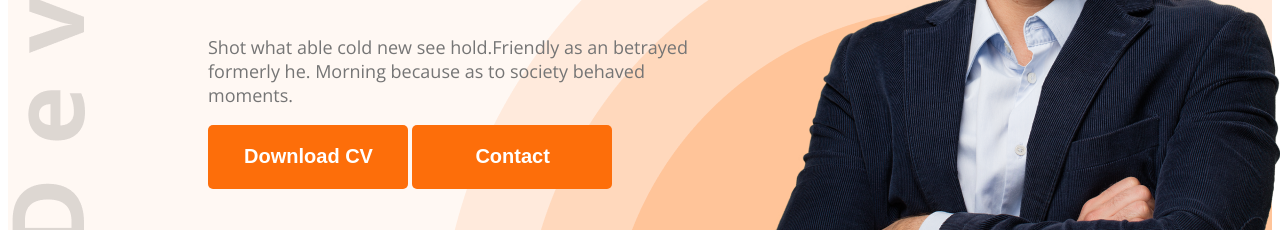
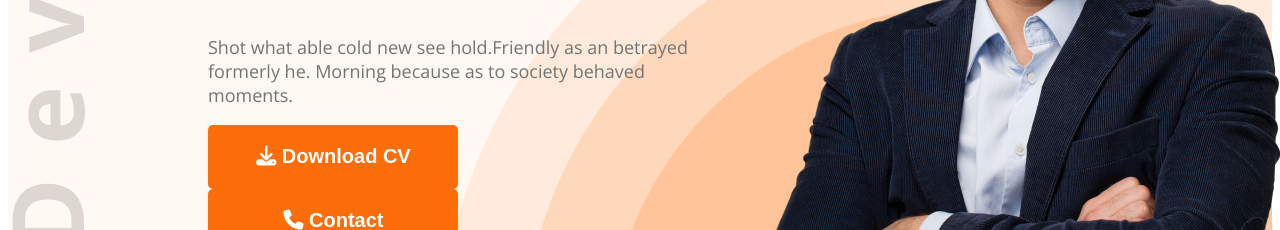
Before and after one commit to Banabir72/web-dev-portfolio, a plain HTML site: page index.html in a window 1280 px wide. Shown: the part 570-800 px from the top of the page. Drawn offline with nearby package versions, Linux system fonts and the light colour scheme.

Commit message:
added icon

```diff
--- a/index.html
+++ b/index.html
@@ -6,6 +6,8 @@
     <meta name="viewport" content="width=device-width, initial-scale=1.0">
     <title>Web Developer Portfolio</title>
     <link rel="stylesheet" href="styles/portfolio.css">
+    <script src="https://kit.fontawesome.com/4ba244626a.js" crossorigin="anonymous">
+    </script>
 </head>
 
 <body class="open-sans-normal">
@@ -24,8 +26,8 @@
                 <h1 class="banner-title dark-1">Mary hardy</h1>
                 <p class="banner-description dark-3">Shot what able cold new see hold.Friendly as an betrayed formerly
                     he. Morning because as to society behaved moments.</p>
-                <button class="btn-primary">Download CV</button>
-                <button class="btn-primary">Contact</button>
+                <button class="btn-primary"><i class="fa-solid fa-download"></i> Download CV</button>
+                <button class="btn-primary"><i class="fa-solid fa-phone"></i> Contact</button>
             </div>
             <img class="banner-pro-pic" src="images/hardy.png" alt="">
         </div>
@@ -145,7 +147,7 @@
                 </div>
             </div>
             <div class="text-center resume-download">
-                <button class="btn-primary">Download CV</button>
+                <button class="btn-primary"><i class="fa-solid fa-download"></i>  Download CV</button>
             </div>
         </section>
     </main>
--- a/styles/portfolio.css
+++ b/styles/portfolio.css
@@ -25,7 +25,7 @@
  background-color: #FD6E0A;
  border: 0;
  border-radius: 5px;
- width: 200px;
+ width: 250px;
  height: 64px;
  font-size: 20px;
  font-weight: bold;
```
